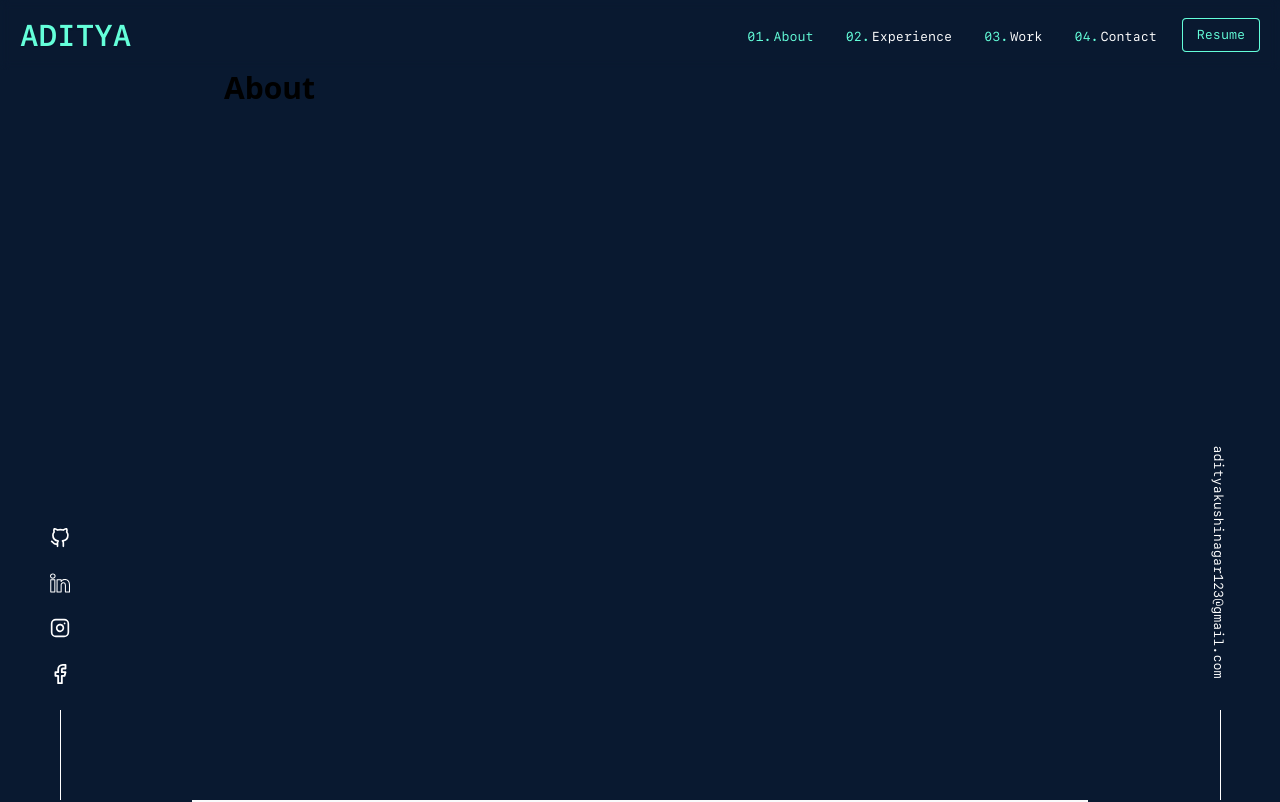
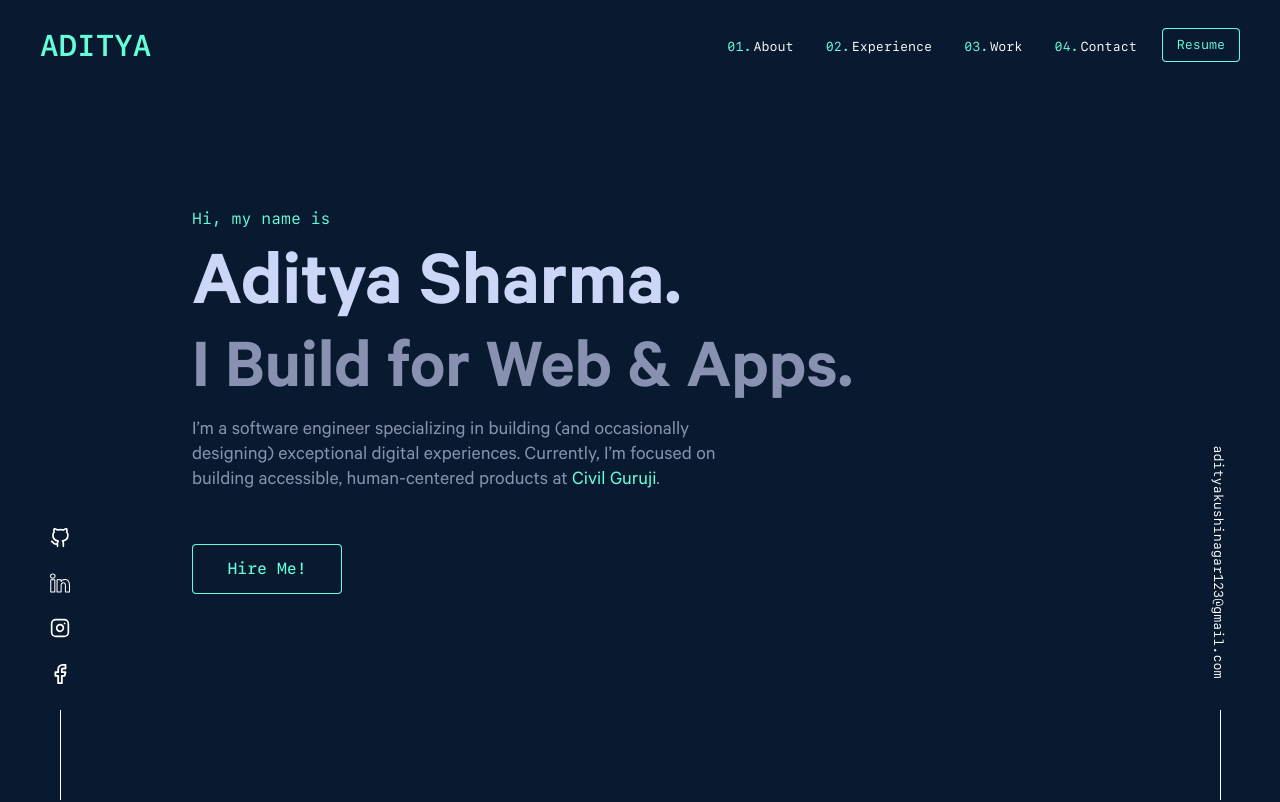
Before and after one commit to adityas-ops/aditya-sharma-portfolio, a React (Vite) app: page / in a window 1280 px wide. Shown: the top 802 px of the page. Built offline with nearby package versions, Linux system fonts and the light colour scheme.

Commit message:
add hero section and sidebar navbar

```diff
--- a/src/components/Home.tsx
+++ b/src/components/Home.tsx
@@ -1,15 +1,62 @@
-import React, { useEffect, useState } from "react";
+import React, { useEffect, useRef, useState } from "react";
 import { SlSocialLinkedin } from "react-icons/sl";
 import { LuInstagram } from "react-icons/lu";
 import { FiGithub } from "react-icons/fi";
 import { FiFacebook } from "react-icons/fi";
+import { useGSAP } from "@gsap/react";
+import gsap from "gsap";
+import Hero from "./sections/Hero";
 
 function Home() {
-  const [activeSection, setActiveSection] = useState("about");
+  const [activeSection, setActiveSection] = useState<string|null>(null);
   const [prevScrollPos, setPrevScrollPos] = useState(0);
   const [visible, setVisible] = useState(true);
   const [isShowShadow, setIsshowShadow] = useState<boolean>(false);
-  const [showSidebar,setShowsidebar] = useState<boolean>(false)
+  const [showSidebar, setShowsidebar] = useState<boolean>(false);
+  const sidebarRef = useRef<HTMLDivElement>(null);
+  const backdropRef = useRef<HTMLDivElement>(null);
+
+  useGSAP(
+    () => {
+      if (showSidebar) {
+        // Enter animation sequence
+        gsap
+          .timeline()
+          .to(backdropRef.current, {
+            opacity: 1,
+            duration: 0.3,
+            ease: "power2.out",
+          })
+          .to(
+            sidebarRef.current,
+            {
+              x: 0,
+              duration: 0.4,
+              ease: "power3.out",
+            },
+            "<0.1"
+          );
+      } else {
+        gsap
+          .timeline()
+          .to(sidebarRef.current, {
+            x: "100%",
+            duration: 0.3,
+            ease: "power2.in",
+          })
+          .to(
+            backdropRef.current,
+            {
+              opacity: 0,
+              duration: 0.2,
+              ease: "linear",
+            },
+            "<0.1"
+          );
+      }
+    },
+    { dependencies: [showSidebar], scope: sidebarRef }
+  );
 
   const handleScroll = (
     e: React.MouseEvent<HTMLElement, MouseEvent>,
@@ -23,7 +70,7 @@ function Home() {
         behavior: "smooth",
       });
       window.history.pushState(null, "", "/");
-      setActiveSection("about"); // or your default section
+      // setActiveSection("about"); // or your default section
       return;
     }
 
@@ -87,32 +134,40 @@ function Home() {
             behavior: "smooth",
             block: "start",
           });
-          //   setActiveSection(hash);
+            setActiveSection(hash);
         }, 100);
       }
     }
   }, []);
 
+  console.log("active sction",activeSection)
+
   // Helper function to determine active link style
   const getLinkClass = (sectionId: string) => {
-    return `hover:text-[#64ffda] text-[13px] font-SFMono-Regular transition-colors ${
+    return `hover:text-[#64ffda]  text-[13px] font-SFMono-Regular transition-colors ${
+      activeSection === sectionId ? "text-[#64ffda] " : "text-white"
+    }`;
+  };
+
+  const getLinkClassMobile = (sectionId: string) => {
+    return `hover:text-[#64ffda] text-center text-[18px] font-SFMono-Regular transition-colors ${
       activeSection === sectionId ? "text-[#64ffda] " : "text-white"
     }`;
   };
 
   return (
-    <div className="w-screen h-screen">
+    <div className={`w-screen h-screen`}>
       {/* Header with hide/show on scroll */}
       <header
-        className={`h-[70px] px-[20px] z-50 backdrop-blur-[5px] backdrop-brightness-100 transition-all duration-250 ease-[cubic-bezier(0.645,0.045,0.355,1)]  w-full flex   flex-row  items-center  justify-between  fixed top-0  ${
+        className={`h-[70px] pt-[20px] px-[40px] z-50 backdrop-blur-[5px] backdrop-brightness-100 transition-all duration-250 ease-[cubic-bezier(0.645,0.045,0.355,1)]  w-full flex   flex-row  items-center  justify-between  fixed top-0  ${
           isShowShadow ? " shadow-md shadow-[#080d14]" : " shadow-none"
-        }   z-50 transition-transform duration-300 ${
+        }   z-50 transition-transform duration-500 ${
           visible ? "translate-y-0 " : "-translate-y-full"
         }`}
       >
         <button
           onClick={(e) => handleScroll(e, "#")}
-          className="cursor-pointer text-active-color duration-300 font-SFMono-Semibold text-3xl hover:text-shadow-active-color text-shadow-sm"
+          className="cursor-pointer text-active-color hover:text-shadow-xs font-SFMono-Semibold text-3xl hover:text-shadow-active-color hover:scale-[1.03] duration-300"
         >
           ADITYA
         </button>
@@ -182,11 +237,17 @@ function Home() {
           </div>
         </div>
         <div className="w-[60px]  h-[54px] sm:hidden flex justify-center items-center">
-          <button onClick={()=>setShowsidebar(!showSidebar)} className="relative cursor-pointer w-[30px] h-[2px] bg-active-color before:content-[''] before:absolute before:w-[36px] before:h-[2px] before:bg-active-color before:-top-2 before:right-0 after:content-[''] after:absolute after:w-[24px] after:h-[2px] after:bg-active-color after:top-2 after:right-0"></button>
+          <button
+            onClick={() => setShowsidebar(!showSidebar)}
+            className="relative cursor-pointer w-[30px] h-[2px] bg-active-color before:content-[''] before:absolute before:w-[36px] before:h-[2px] before:bg-active-color before:-top-2 before:right-0 after:content-[''] after:absolute after:w-[24px] after:h-[2px] after:bg-active-color after:top-2 after:right-0"
+          ></button>
         </div>
       </header>
-      <div className=" max-w-[95%] sm:max-w-[70%] mx-auto  ">
+      <div className=" max-w-[90%] sm:max-w-[70%] mx-auto  ">
         {/* Page Sections */}
+        <section className="">
+          <Hero/>
+        </section>
         <section id="about" className="min-h-screen pt-[70px] p-8">
           <h2 className="text-3xl font-bold mb-4">About</h2>
           {/* About content */}
@@ -245,13 +306,119 @@ function Home() {
           </div>
         </div>
         {/* sidebar in mobile view */}
-{
-  showSidebar && (
-    <div className="fixed inset-0 z-50 backdrop-blur-[5px] backdrop-brightness-75 transition-all duration-250 ease-[cubic-bezier(0.645,0.045,0.355,1)]">
-      {/* Your sidebar content would go here */}
-    </div>
-  )
-}
+        {showSidebar && (
+          <>
+            <div
+              ref={backdropRef}
+              className="fixed inset-0 sm:hidden block z-40 bg-black/30 backdrop-blur-[3.5px] opacity-0"
+              onClick={() => setShowsidebar(false)}
+              aria-hidden={!showSidebar}
+            />
+
+            <div
+              ref={sidebarRef}
+              className="fixed right-0 sm:hidden block top-0 z-50 h-full w-[80%] max-w-md bg-[#112240] transform translate-x-full shadow-xl"
+              aria-modal="true"
+              aria-hidden={!showSidebar}
+            >
+              <div className="pt-4 px-4 flex justify-end">
+                <button
+                  onClick={() => setShowsidebar(!showSidebar)}
+                  className="text-[#64ffda]  transition-colors"
+                  aria-label="Close sidebar"
+                >
+                  <svg
+                    width="42"
+                    height="42"
+                    viewBox="0 0 24 24"
+                    fill="#64ffda"
+                  >
+                    <path
+                      d="M18 6L6 18M6 6l12 12"
+                      stroke="currentColor"
+                      strokeWidth="1.2"
+                    />
+                  </svg>
+                </button>
+              </div>
+
+              {/* Your sidebar content goes here */}
+              <div className=" w-full h-full  flex justify-center  pt-[30%]">
+                <nav className="">
+                  <ul className="flex flex-col space-y-[35px]">
+                    <li>
+                      <a
+                        href="#about"
+                        onClick={(e) => {
+                          handleScroll(e, "about");
+                          setShowsidebar(false);
+                        }}
+                        className={getLinkClassMobile("about")}
+                      >
+                        <p className=" mb-1 text-[14px] text-active-color  font-SFMono-Regular ">
+                          01.
+                        </p>
+                        <p>About</p>
+                      </a>
+                    </li>
+                    <li>
+                      <a
+                        href="#experience"
+                        onClick={(e) => {
+                          handleScroll(e, "experience");
+                          setShowsidebar(false);
+                        }}
+                        className={`${getLinkClassMobile("experience")}`}
+                      >
+                        <p className=" text-active-color text-[14px] font-SFMono-Regular">
+                          02.
+                        </p>
+                        <p>Experience</p>
+                      </a>
+                    </li>
+                    <li>
+                      <a
+                        href="#work"
+                        onClick={(e) => {
+                          handleScroll(e, "work");
+                          setShowsidebar(false);
+                        }}
+                        className={getLinkClassMobile("work")}
+                      >
+                        <p className=" mb-1 text-[14px] text-active-color font-SFMono-Regular ">
+                          03.
+                        </p>
+                        <p>Work</p>
+                      </a>
+                    </li>
+                    <li>
+                      <a
+                        href="#contact"
+                        onClick={(e) => {
+                          handleScroll(e, "contact");
+                          setShowsidebar(false);
+                        }}
+                        className={getLinkClassMobile("contact")}
+                      >
+                        <p className=" text-[14px] text-active-color font-SFMono-Regular ">
+                          04.
+                        </p>
+                        <p>Contact</p>
+                      </a>
+                    </li>
+                    <li className="pt-[50px]">
+                      <button className="py-[12px] rounded-[4px] duration-300 hover:translate-x-[-2px] hover:translate-y-[-2px] z-20 relative px-[45px] border-[1px] border-active-color bg-[#112240]">
+                        <p className="text-[16px] font-SFMono-Regular text-active-color">
+                          Resume
+                        </p>
+                      </button>
+                    </li>
+                  </ul>
+                </nav>
+              </div>
+            </div>
+          </>
+        )}
       </div>
     </div>
   );
--- /dev/null
+++ b/src/components/sections/Hero.tsx
@@ -0,0 +1,42 @@
+import React from "react";
+
+function Hero() {
+  return (
+    <div className=" min-h-screen w-full flex flex-col justify-center">
+      <div>
+        <p className=" text-[16px] text-active-color font-SFMono-Regular">
+          Hi, my name is
+        </p>
+        <p className=" text-[3rem]  sm:text-[5rem] font-Calibre-Semibold text-[#ccd6f6]">
+          Aditya Sharma.
+        </p>
+        <p className=" text-[3rem] leading-[3rem] sm:text-[4.5rem] font-Calibre-Semibold text-[#8892b0]">
+          I Build for Web & Apps.
+        </p>
+      </div>
+      <div className="sm:w-[60%] w-full  mt-[20px]">
+        <p className="  text-[20px] font-Calibre-Regular leading-[25px] text-[#8892b0] ">
+          I’m a software engineer specializing in building (and occasionally
+          designing) exceptional digital experiences. Currently, I’m focused on
+          building accessible, human-centered products at
+          <span className=" text-active-color"> Civil Guruji</span>.
+        </p>
+      </div>
+      <div className="pt-[50px]">
+        <div className="relative">
+            {/* Background div - lower z-index */}
+            <div className=" z-10 h-[50px] w-[150px]  rounded-[4px] border-[1px] border-active-color bg-active-color absolute top-0 left-0 right-0 bottom-0"></div>
+
+            {/* Button - higher z-index */}
+            <button className=" h-[50px] w-[150px] rounded-[4px] duration-300 hover:translate-x-[-4px] hover:translate-y-[-4px] z-20 relative  border-[1px] border-active-color bg-[#091930]">
+              <p className="text-[16px] font-SFMono-Medium text-active-color">
+               Hire Me!
+              </p>
+            </button>
+          </div>
+      </div>
+    </div>
+  );
+}
+
+export default Hero;
```
